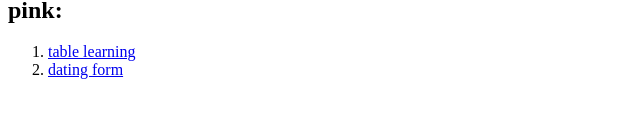
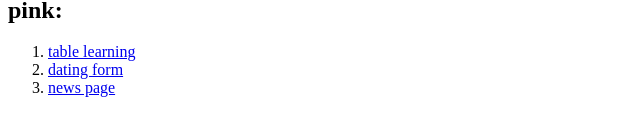
Before and after one commit to wondon-tsuburaya/responsive_web_design, a plain HTML site: page index.html in a window 1280 px wide. Shown: the part 271-406 px from the top of the page, without its empty margins (0-640 px from the left). Drawn offline with Linux system fonts and the light colour scheme.

Commit message:
add news page

```diff
--- a/index.html
+++ b/index.html
@@ -21,6 +21,7 @@
         <ol>
             <li><a href="pink/table-learning/index.html">table learning</a></li>
             <li><a href="pink/dating-form/index.html">dating form</a></li>
+            <li><a href="pink/news-page/index.html">news page</a></li>
         </ol>
     </div>
 </body>
```
